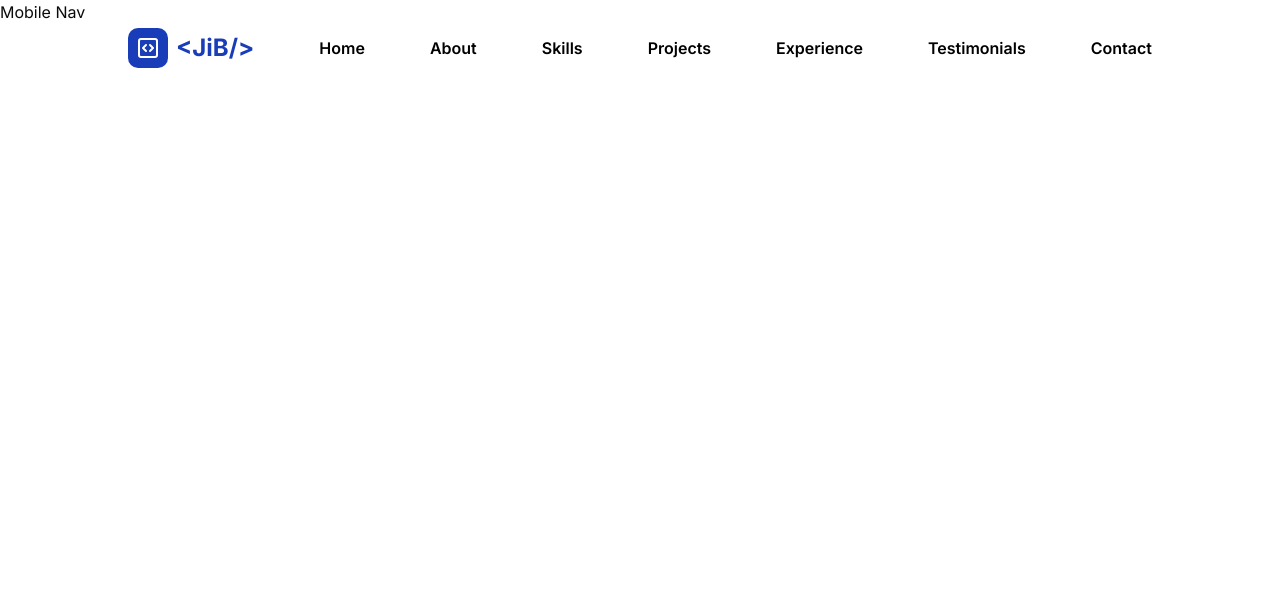
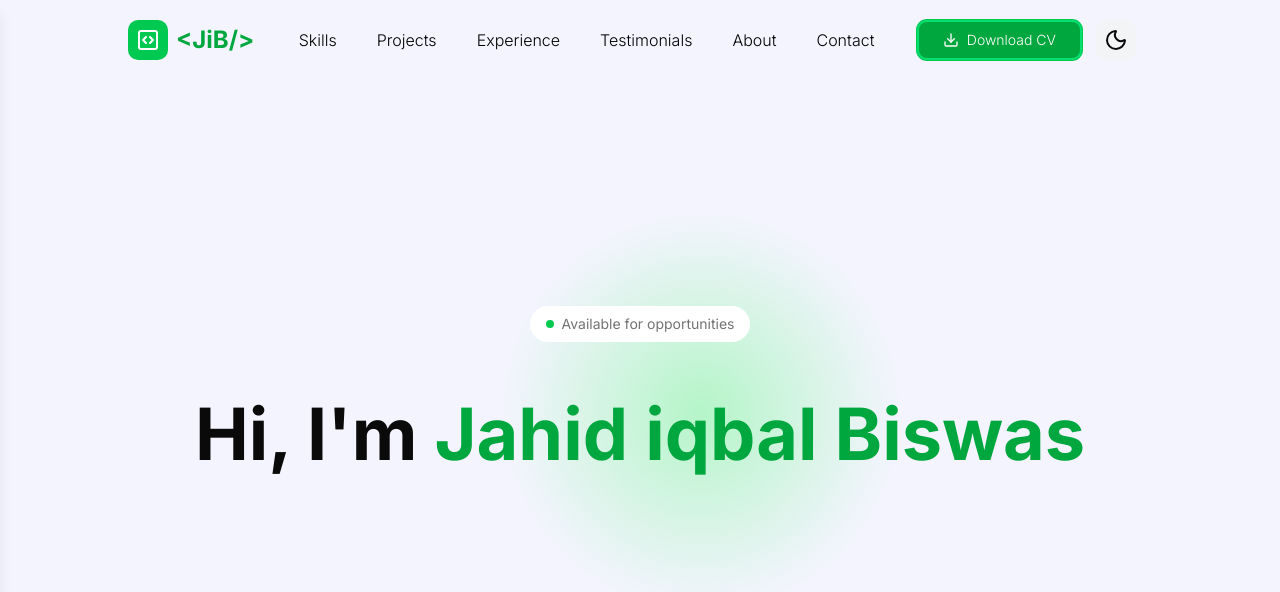
Before and after one commit to jahidIqbalBiswas/Portfolio-application----next.js, a Next.js app: page / in a window 1280 px wide. Shown: the top 592 px of the page. Built offline with nearby package versions, Linux system fonts and the light colour scheme.

Commit message:
navgition: completed

```diff
--- a/components/HOC/Logo.tsx
+++ /dev/null
@@ -1,16 +0,0 @@
-import { CodeSquareIcon } from "lucide-react";
-
-const Logo = () => {
-  return (
-    <div className="flex items-center space-x-2">
-      <div className="bg-blue-800 dark:bg-blue-400 w-10 h-10 rounded-lg flex items-center justify-center flex-col">
-        <CodeSquareIcon className="text-white w-6 h-6" />
-      </div>
-      <h1 className="sm:text-xl hidden sm:block md:text-2xl text-blue-800 dark:text-blue-400 font-bold">
-        {"<JiB/>"}
-      </h1>
-    </div>
-  );
-};
-
-export default Logo;
--- a/components/header/MobileNav.tsx
+++ b/components/header/MobileNav.tsx
@@ -1,7 +1,42 @@
-import React from "react";
+import { navLinks } from "@/constants/constant";
+import { X } from "lucide-react";
+import Link from "next/link";
+import Logo from "./../helpers/Logo";
 
-const MobileNav = () => {
-  return <div>Mobile Nav</div>;
+const MobileNav = ({ mobileNav, closeMobileNav }) => {
+  const sidebarOpenClose = mobileNav ? "translate-x-0" : "translate-x-[-100%]";
+  return (
+    <div>
+      {/* overlay */}
+      <div
+        onClick={closeMobileNav}
+        className={`${sidebarOpenClose} fixed inset-0 transform transition-all duration-500 z-1002 bg-black/20 backdrop-blur w-full h-screen`}
+      ></div>
+
+      {/* navlinks */}
+      <div
+        className={` ${sidebarOpenClose} text-white fixed justify-center flex flex-col h-full transform transition-all duration-500 delay-300 w-[80%] sm:w-[60%] bg-[radial-gradient(circle_476px_at_54.8%_51.5%,rgba(180,245,200,1)_0%,rgba(244,244,254,1)_42.3%,rgba(244,244,254,1)_100.2%)] dark:bg-[radial-gradient(circle_farthest-corner_at_50%_50%,rgba(10,50,45,1)_0%,rgba(5,10,10,1)_100%)] space-y-6 z-1050 shadow-lg`}
+      >
+        {navLinks.map((link, index) => {
+          return (
+            <Link key={index} href={link.href}>
+              <p className="text-black dark:text-white w-fit text-[20px] font-light ml-12 border-b-[1.5px] pb-1 border-green-500 sm:text-[30px]">
+                {link.name}
+              </p>
+            </Link>
+          );
+        })}
+        {/* CLose icon */}
+        <div className="absolute top-7.5 left-0 p-6 flex justify-between w-full">
+          <Logo />
+          <X
+            onClick={closeMobileNav}
+            className="w-10 h-10 text-green-500 hover:text-red-500 p-1 cursor-pointer rounded-md"
+          />
+        </div>
+      </div>
+    </div>
+  );
 };
 
 export default MobileNav;
--- a/components/header/Nav.tsx
+++ b/components/header/Nav.tsx
@@ -1,25 +1,65 @@
+"use client";
 import { navLinks } from "@/constants/constant";
+import { Download, MenuIcon } from "lucide-react";
 import Link from "next/link";
-import Logo from "../HOC/Logo";
+import { useEffect, useState } from "react";
+import Logo from "../helpers/Logo";
+import ThemeToggler from "./../helpers/ThemeToggler";
 
-const Nav = () => {
+const Nav = ({ openMobileNav }) => {
+  const [navBG, setNavBG] = useState(false);
+  useEffect(() => {
+    function handler() {
+      if (window.scrollY >= 250) {
+        setNavBG(true);
+      } else {
+        setNavBG(false);
+      }
+    }
+    window.addEventListener("scroll", handler);
+    return () => window.removeEventListener("scroll", handler);
+  }, []);
   return (
-    <div className="transition-all duration-200 h-[12vh] z-100 fixed w-full">
+    <div
+      className={`transition-all ${navBG ? "dark:bg-gray-900 bg-white shadow-md " : ""} duration-300 h-[10vh] fixed z-100 w-full`}
+    >
       <div className="flex items-center h-full justify-between w-[90%] xl:w-[80%] mx-auto">
         {/* Logo */}
         <Logo />
         {/* {Navlinks} */}
+        <div className="hidden lg:flex items-center space-x-8 xl:space-x-10">
           {navLinks.map((navLink) => {
             return (
               <Link
                 key={navLink.name}
                 href={navLink.href}
-              className="dark:text-white text-black hover:text-blue-500 dark:hover:text-blue-200 font-semibold transition-all duration-200"
+                className="dark:text-white text-black hover:text-green-600 dark:hover:text-green-400 font-light transition-all duration-200"
               >
-              {navLink.name}
+                <p>{navLink.name}</p>
               </Link>
             );
           })}
+        </div>
+        {/* {Buttons} */}
+        <div className="flex items-center space-x-4">
+          {/* */}
+          <a
+            href="#"
+            className="box-border relative z-20 inline-flex items-center justify-center w-auto px-6 sm:px-6 py-2 overflow-hidden font-light text-white transition-all duration-300 bg-green-600 rounded-md cursor-pointer group ring-offset-2 ring-1 ring-green-500 ring-offset-green-400 hover:ring-offset-green-500 ease focus:outline-none"
+          >
+            <span className="relative z-20 flex items-center space-x-2 text-sm">
+              <Download className="w-4 h-4" />
+              <span>Download CV</span>
+            </span>
+          </a>
+          {/* Theme Toggler */}
+          <ThemeToggler />
+          {/* Mobile Menu */}
+          <MenuIcon
+            onClick={openMobileNav}
+            className="w-8 h-8 text-black dark:text-white lg:hidden cursor-pointer"
+          />
+        </div>
       </div>
     </div>
   );
--- a/components/header/Navbar.tsx
+++ b/components/header/Navbar.tsx
@@ -1,12 +1,16 @@
-import React from "react";
+"use client";
+import { useState } from "react";
 import MobileNav from "./MobileNav";
 import Nav from "./Nav";
 
 const Navbar = () => {
+  const [mobileNav, setMobileNav] = useState(false);
+  const openMobileNavHandler = () => setMobileNav(true);
+  const closeMobileNavHandler = () => setMobileNav(false);
   return (
     <div>
-      <Nav />
-      <MobileNav />
+      <Nav openMobileNav={openMobileNavHandler} />
+      <MobileNav mobileNav={mobileNav} closeMobileNav={closeMobileNavHandler} />
     </div>
   );
 };
--- /dev/null
+++ b/components/helpers/Logo.tsx
@@ -0,0 +1,17 @@
+import { CodeSquareIcon } from "lucide-react";
+import Link from "next/link";
+
+const Logo = () => {
+  return (
+    <Link href="/" className="flex items-center space-x-2">
+      <div className="bg-green-500 w-10 h-10 rounded-lg flex items-center justify-center flex-col">
+        <CodeSquareIcon className="text-white w-6 h-6" />
+      </div>
+      <h1 className="sm:text-xl hidden sm:block md:text-2xl text-green-600 dark:text-green-400 font-bold">
+        {"<JiB/>"}
+      </h1>
+    </Link>
+  );
+};
+
+export default Logo;
--- /dev/null
+++ b/components/home/Hero.jsx
@@ -0,0 +1,26 @@
+import user from "./../../data/user";
+const Hero = () => {
+  return (
+    <div className="relative min-h-screen bg-[radial-gradient(circle_476px_at_54.8%_51.5%,rgba(180,245,200,1)_0%,rgba(244,244,254,1)_42.3%,rgba(244,244,254,1)_100.2%)] flex items-center justify-center overflow-hidden dark:bg-[radial-gradient(circle_farthest-corner_at_50%_50%,rgba(10,50,45,1)_0%,rgba(5,10,10,1)_100%)]">
+      {/* Content  */}
+      <div className="relative z-10 text-center p-5">
+        {/* Subtitle */}
+        <div className="sm:mb-6">
+          <span className="inline-flex items-center gap-2 px-4 py-2 rounded-full bg-white dark:bg-gray-600 text-sm text-muted-foreground dark:text-gray-200 mb-8">
+            <span className="w-2 h-2 rounded-full bg-green-500"></span>
+            Available for opportunities
+          </span>
+        </div>
+        {/* title */}
+        <h1 className="text-4xl sm:text-5xl md:text-6xl lg:text-7xl font-bold mb-6">
+          Hi, I&apos;m{" "}
+          <span className="text-green-600 dark:text-green-400">
+            {user.name}
+          </span>
+        </h1>
+      </div>
+    </div>
+  );
+};
+
+export default Hero;
--- a/components/home/Home.tsx
+++ b/components/home/Home.tsx
@@ -1,5 +1,6 @@
+import Hero from "@/components/home/Hero";
 const Home = () => {
-  return <div className="overflow-hidden"></div>;
+  return <Hero />;
 };
 
 export default Home;
--- a/constants/constant.ts
+++ b/constants/constant.ts
@@ -1,12 +1,4 @@
 export const navLinks = [
-  {
-    name: "Home",
-    href: "#",
-  },
-  {
-    name: "About",
-    href: "#",
-  },
   {
     name: "Skills",
     href: "#",
@@ -24,6 +16,10 @@ export const navLinks = [
     href: "#",
   },
   {
+    name: "About",
+    href: "#",
+  },
+  {
     name: "Contact",
     href: "#",
   },
--- /dev/null
+++ b/data/user.js
@@ -0,0 +1,5 @@
+const user = {
+  name: "Jahid iqbal Biswas",
+  email: "x",
+};
+export default user;
--- a/package.json
+++ b/package.json
@@ -18,6 +18,7 @@
     "react": "19.2.4",
     "react-dom": "19.2.4",
     "react-icons": "^5.6.0",
+    "react-type-animation": "^3.2.0",
     "shadcn": "^4.7.0",
     "tailwind-merge": "^3.5.0",
     "tw-animate-css": "^1.4.0"
```
Also changed, not shown: 1 other file (tests, documents, lock files or other folders). Lines whose indentation alone changed are shown as unchanged.
